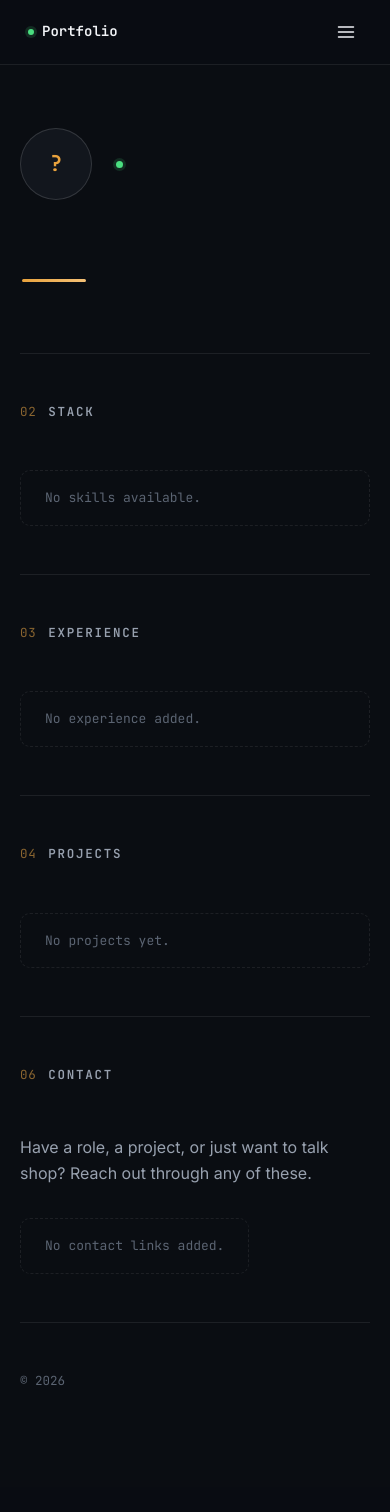
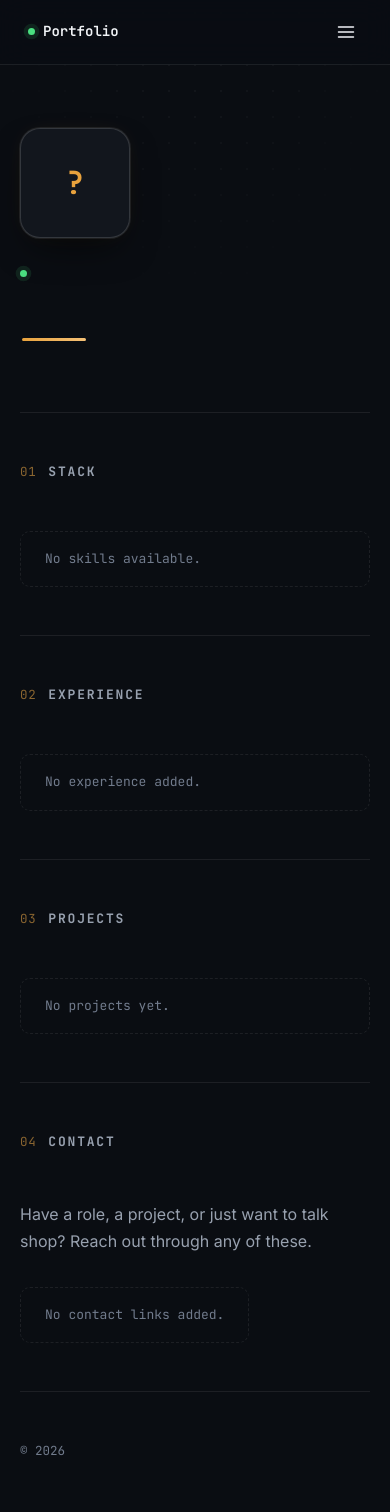
Before and after one commit to forskie/django-portfolio-template, a Django app: page / in a window 390 px wide. Shown: the top 1512 px of the page. Before the commit the page ends 1385 px from the top, so only its background shows below. Run offline with Django 5.2, Linux system fonts and the light colour scheme; data comes from the database, SQL or seed files in the repository; data that the repository does not hold is empty; some libraries are stand-ins or nearby versions.

Commit message:
Enhance home page layout and styles; add email copy functionality with toast notification

```diff
--- a/templates/main/home.html
+++ b/templates/main/home.html
@@ -45,21 +45,26 @@
   /* Text */
   --text-hi: #F2F4F7;
   --text-mid: #98A1AF;
-  --text-dim: #5B6472;
+  --text-dim: #717B8C;
 
-  /* Accent (warm amber — keeps the terminal / backend-engineer register) */
+  /* Accent (warm amber) */
   --accent: #E8A23D;
   --accent-hi: #F5C177;
   --accent-dim: #8A6530;
   --accent-wash: rgba(232, 162, 61, 0.1);
+  --accent-glow: rgba(232, 162, 61, 0.25);
 
+  /* Status Colors */
   --success: #4ADE80;
+  --info: #8AB4F8;
+  --info-border: rgba(138, 180, 248, 0.35);
+  --info-wash: rgba(138, 180, 248, 0.08);
 
   /* Type */
   --font-sans: 'Inter', -apple-system, BlinkMacSystemFont, system-ui, sans-serif;
   --font-mono: 'JetBrains Mono', ui-monospace, 'SF Mono', monospace;
 
-  /* 8px grid spacing scale */
+  /* Spacing Scale */
   --sp-1: 4px;
   --sp-2: 8px;
   --sp-3: 12px;
@@ -80,7 +85,7 @@
   --dur-med: 0.4s;
   --dur-slow: 0.7s;
 
-  --max-w: 760px;
+  --max-w: 940px;
 }
 
 /* =====================================================================
@@ -97,18 +102,30 @@ body {
   background: var(--bg);
   color: var(--text-hi);
   font-family: var(--font-sans);
-  font-size: 15px;
-  line-height: 1.65;
+  font-size: 16px;
+  line-height: 1.7;
   -webkit-font-smoothing: antialiased;
   text-rendering: optimizeLegibility;
+  position: relative;
+}
+
+/* Subtle dot-grid texture behind the whole page so the dark surface
+   doesn't read as flat / templated */
+body::before {
+  content: "";
+  position: fixed;
+  inset: 0;
+  z-index: -1;
+  background-image: radial-gradient(rgba(255, 255, 255, 0.05) 1px, transparent 1px);
+  background-size: 26px 26px;
+  mask-image: radial-gradient(ellipse 80% 55% at 50% 0%, #000 0%, transparent 70%);
+  -webkit-mask-image: radial-gradient(ellipse 80% 55% at 50% 0%, #000 0%, transparent 70%);
+  pointer-events: none;
 }
 
 img { max-width: 100%; display: block; }
-
 a { color: inherit; text-decoration: none; }
-
 button { font: inherit; color: inherit; background: none; border: none; cursor: pointer; }
-
 ul { list-style: none; }
 
 a:focus-visible,
@@ -180,7 +201,7 @@ button:focus-visible,
   position: fixed;
   top: 0; left: 0; right: 0;
   z-index: 100;
-  background: rgba(10, 13, 18, 0.72);
+  background: rgba(10, 13, 18, 0.78);
   backdrop-filter: blur(14px) saturate(140%);
   -webkit-backdrop-filter: blur(14px) saturate(140%);
   border-bottom: 1px solid var(--border);
@@ -207,10 +228,10 @@ button:focus-visible,
 }
 
 .nav-brand .dot {
-  width: 6px; height: 6px;
+  width: 7px; height: 7px;
   border-radius: 50%;
   background: var(--success);
-  box-shadow: 0 0 0 3px rgba(74, 222, 128, 0.15);
+  animation: pulseGlow 2s infinite;
   flex-shrink: 0;
 }
 
@@ -255,45 +273,69 @@ button:focus-visible,
   justify-content: center;
 }
 .nav-toggle svg { width: 20px; height: 20px; }
-
 /* =====================================================================
    HERO
    ===================================================================== */
 .hero {
-  padding: 168px 0 var(--sp-9);
+  padding: 148px 0 var(--sp-8);
   border-bottom: 1px solid var(--border);
+  position: relative;
+}
+
+.hero-grid {
+  display: grid;
+  grid-template-columns: 1fr;
+  gap: var(--sp-6);
+}
+
+.hero-photo-col { order: -1; }
+
+/* Photo / avatar fallback */
+.hero-photo,
+.hero-avatar-fallback {
+  width: 110px;
+  height: 110px;
+  aspect-ratio: 1 / 1;
+  border-radius: 20px; /* squared-off corners read more "technical" */
+  object-fit: cover;
+  border: 1px solid var(--border-strong);
+  box-shadow:
+    0 0 0 1px var(--border),
+    0 16px 36px -12px rgba(0, 0, 0, 0.7),
+    0 0 24px -6px var(--accent-wash);
+  transition: transform var(--dur-med) var(--ease),
+              border-color var(--dur-med) ease,
+              box-shadow var(--dur-med) ease;
+  flex-shrink: 0;
+}
+
+.hero-avatar-fallback {
+  background: var(--surface);
+  display: flex;
+  align-items: center;
+  justify-content: center;
+  font-family: var(--font-mono);
+  font-size: 32px;
+  font-weight: 600;
+  color: var(--accent);
+}
+
+/* Hover: photo lifts and glows */
+.hero-photo:hover,
+.hero-avatar-fallback:hover {
+  transform: translateY(-3px) scale(1.02);
+  border-color: var(--accent);
+  box-shadow:
+    0 0 0 1px var(--accent-dim),
+    0 20px 40px -10px rgba(0, 0, 0, 0.85),
+    0 0 30px 0 var(--accent-glow);
 }
 
 .hero-top {
   display: flex;
   align-items: center;
-  gap: var(--sp-5);
-  margin-bottom: var(--sp-6);
-}
-
-.hero-photo {
-  width: 72px;
-  height: 72px;
-  border-radius: 50%;
-  object-fit: cover;
-  border: 1px solid var(--border-strong);
-  flex-shrink: 0;
-}
-
-.hero-avatar-fallback {
-  width: 72px;
-  height: 72px;
-  border-radius: 50%;
-  background: var(--surface);
-  border: 1px solid var(--border-strong);
-  display: flex;
-  align-items: center;
-  justify-content: center;
-  font-family: var(--font-mono);
-  font-size: 22px;
-  font-weight: 600;
-  color: var(--accent);
-  flex-shrink: 0;
+  gap: var(--sp-4);
+  margin-bottom: var(--sp-4);
 }
 
 .eyebrow {
@@ -315,17 +357,21 @@ button:focus-visible,
   width: 7px; height: 7px;
   border-radius: 50%;
   background: var(--success);
-  box-shadow: 0 0 0 3px rgba(74, 222, 128, 0.15);
+  animation: pulseGlow 2s infinite;
   flex-shrink: 0;
 }
 
 h1.name {
   font-family: var(--font-mono);
   font-weight: 700;
-  font-size: clamp(38px, 6vw, 58px);
+  font-size: clamp(36px, 5.4vw, 54px);
   line-height: 1.05;
   letter-spacing: -0.01em;
   color: var(--text-hi);
+  background: linear-gradient(100deg, var(--text-hi) 45%, var(--accent-hi) 85%);
+  -webkit-background-clip: text;
+  background-clip: text;
+  -webkit-text-fill-color: transparent;
   position: relative;
   display: inline-block;
 }
@@ -368,6 +416,7 @@ h1.name::after {
   display: flex;
   flex-wrap: wrap;
   gap: var(--sp-3);
+  position: relative;
 }
 
 .btn {
@@ -403,15 +453,38 @@ h1.name::after {
   background: var(--accent-hi);
   border-color: var(--accent-hi);
   color: var(--bg);
+  box-shadow: 0 10px 24px -12px rgba(232, 162, 61, 0.55);
 }
 
+/* Desktop breakpoint */
+@media (min-width: 720px) {
+  .hero-grid {
+    grid-template-columns: auto 1fr;
+    align-items: center;
+    gap: var(--sp-7);
+  }
+  .hero-photo-col { order: 0; }
+
+  .hero-photo,
+  .hero-avatar-fallback {
+    width: 180px;
+    height: 180px;
+    font-size: 48px;
+    border-radius: 24px;
+  }
+
+  .hero-top { margin-bottom: var(--sp-3); }
+}
 /* =====================================================================
    SECTION SYSTEM
    ===================================================================== */
+main { counter-reset: section-counter; }
+
 section {
   padding: var(--sp-9) 0;
   border-bottom: 1px solid var(--border);
   scroll-margin-top: 80px;
+  counter-increment: section-counter;
 }
 
 .sec-head {
@@ -427,11 +500,16 @@ section {
   color: var(--accent-dim);
   letter-spacing: 0.05em;
 }
+/* Numbers are generated from the actual rendered sections, so hidden
+   (empty-data) sections never leave a gap like 04 -> 06 */
+.sec-num::before {
+  content: counter(section-counter, decimal-leading-zero);
+}
 
 .sec-title {
   font-family: var(--font-mono);
-  font-size: 12.5px;
-  font-weight: 600;
+  font-size: 13px;
+  font-weight: 700;
   letter-spacing: 0.14em;
   text-transform: uppercase;
   color: var(--text-mid);
@@ -694,20 +795,41 @@ section {
 .highlight-link:hover { color: var(--accent); border-color: var(--accent); }
 
 /* =====================================================================
-   NOW
+   NOW / CONTACT / TOAST
    ===================================================================== */
-.now-text { color: var(--text-mid); font-size: 15px; max-width: 58ch; }
+.now-text { color: var(--text-mid); font-size: 15px; max-width: 58ch; text-wrap: balance; }
 .now-text strong { color: var(--text-hi); }
 
-/* =====================================================================
-   CONTACT
-   ===================================================================== */
 .contact-section { text-align: left; }
 .contact-lead {
   color: var(--text-mid);
   font-size: 16px;
   max-width: 50ch;
   margin-bottom: var(--sp-6);
+  text-wrap: balance;
+}
+
+/* Copy Toast Indicator */
+.toast {
+  position: fixed;
+  bottom: 24px;
+  right: 24px;
+  background: var(--surface-2);
+  border: 1px solid var(--accent);
+  color: var(--accent);
+  padding: 10px 18px;
+  border-radius: var(--radius-sm);
+  font-family: var(--font-mono);
+  font-size: 12.5px;
+  opacity: 0;
+  transform: translateY(10px);
+  transition: all var(--dur-fast) var(--ease);
+  pointer-events: none;
+  z-index: 300;
+}
+.toast.show {
+  opacity: 1;
+  transform: translateY(0);
 }
 
 /* =====================================================================
@@ -826,12 +947,16 @@ footer { padding: var(--sp-7) 0 var(--sp-9); }
 
     <!-- HERO -->
     <div class="hero" id="top">
-      <div class="hero-top fade-up">
+      <div class="hero-grid">
+        <div class="hero-photo-col fade-up">
           {% if profile.photo %}
             <img class="hero-photo" src="{{ profile.photo.url }}" alt="{{ profile.full_name }}">
           {% else %}
             <div class="hero-avatar-fallback" aria-hidden="true">{{ profile.full_name|slice:":1"|default:"?" }}</div>
           {% endif %}
+        </div>
+        <div class="hero-content">
+          <div class="hero-top fade-up">
             <div class="eyebrow">
               {{ profile.role_title }}
               {% if profile.location %}<span class="sep">·</span> {{ profile.location }}{% endif %}
@@ -873,7 +1000,7 @@ footer { padding: var(--sp-7) 0 var(--sp-9); }
     <!-- STACK -->
     <section id="stack">
       <div class="sec-head reveal">
-        <span class="sec-num">02</span>
+        <span class="sec-num"></span>
         <span class="sec-title">Stack</span>
       </div>
 
@@ -901,7 +1028,7 @@ footer { padding: var(--sp-7) 0 var(--sp-9); }
     <!-- EXPERIENCE -->
     <section id="experience">
       <div class="sec-head reveal">
-        <span class="sec-num">03</span>
+        <span class="sec-num"></span>
         <span class="sec-title">Experience</span>
       </div>
 
@@ -923,7 +1050,7 @@ footer { padding: var(--sp-7) 0 var(--sp-9); }
     <!-- PROJECTS -->
     <section id="projects">
       <div class="sec-head reveal">
-        <span class="sec-num">04</span>
+        <span class="sec-num"></span>
         <span class="sec-title">Projects</span>
       </div>
 
@@ -992,13 +1119,13 @@ footer { padding: var(--sp-7) 0 var(--sp-9); }
     <!-- CONTACT -->
     <section id="contact" class="contact-section">
       <div class="sec-head reveal">
-        <span class="sec-num">06</span>
+        <span class="sec-num"></span>
         <span class="sec-title">Contact</span>
       </div>
       <p class="contact-lead reveal">Have a role, a project, or just want to talk shop? Reach out through any of these.</p>
       <div class="btn-row reveal">
         {% for link in contact_links %}
-        <a class="btn{% if link.is_primary %} btn-primary{% endif %}" href="{{ link.url }}" target="_blank" rel="noopener">
+        <a class="btn{% if link.is_primary %} btn-primary{% endif %}{% if 'mailto:' in link.url %} js-copy-email{% endif %}" href="{{ link.url }}" {% if 'mailto:' not in link.url %}target="_blank" rel="noopener"{% endif %}>
           {{ link.icon|icon_svg }}{{ link.label }}
         </a>
         {% empty %}
@@ -1099,6 +1228,27 @@ footer { padding: var(--sp-7) 0 var(--sp-9); }
       });
     }
   }
+
+  /* Quick Email Copy with Toast */
+  var emailBtns = document.querySelectorAll(".js-copy-email");
+  var toast = document.getElementById("toast");
+  emailBtns.forEach(function(btn) {
+    btn.addEventListener("click", function(e) {
+      var href = btn.getAttribute("href");
+      if (href && href.startsWith("mailto:")) {
+        var email = href.replace("mailto:", "").split("?")[0];
+        if (navigator.clipboard && email) {
+          e.preventDefault();
+          navigator.clipboard.writeText(email).then(function() {
+            if (toast) {
+              toast.classList.add("show");
+              setTimeout(function() { toast.classList.remove("show"); }, 2500);
+            }
+          });
+        }
+      }
+    });
+  });
 })();
 </script>
 </body>
```
Also changed, not shown: other parts of templates/main/home.html (+69 -39 lines). Lines whose indentation alone changed are shown as unchanged.
